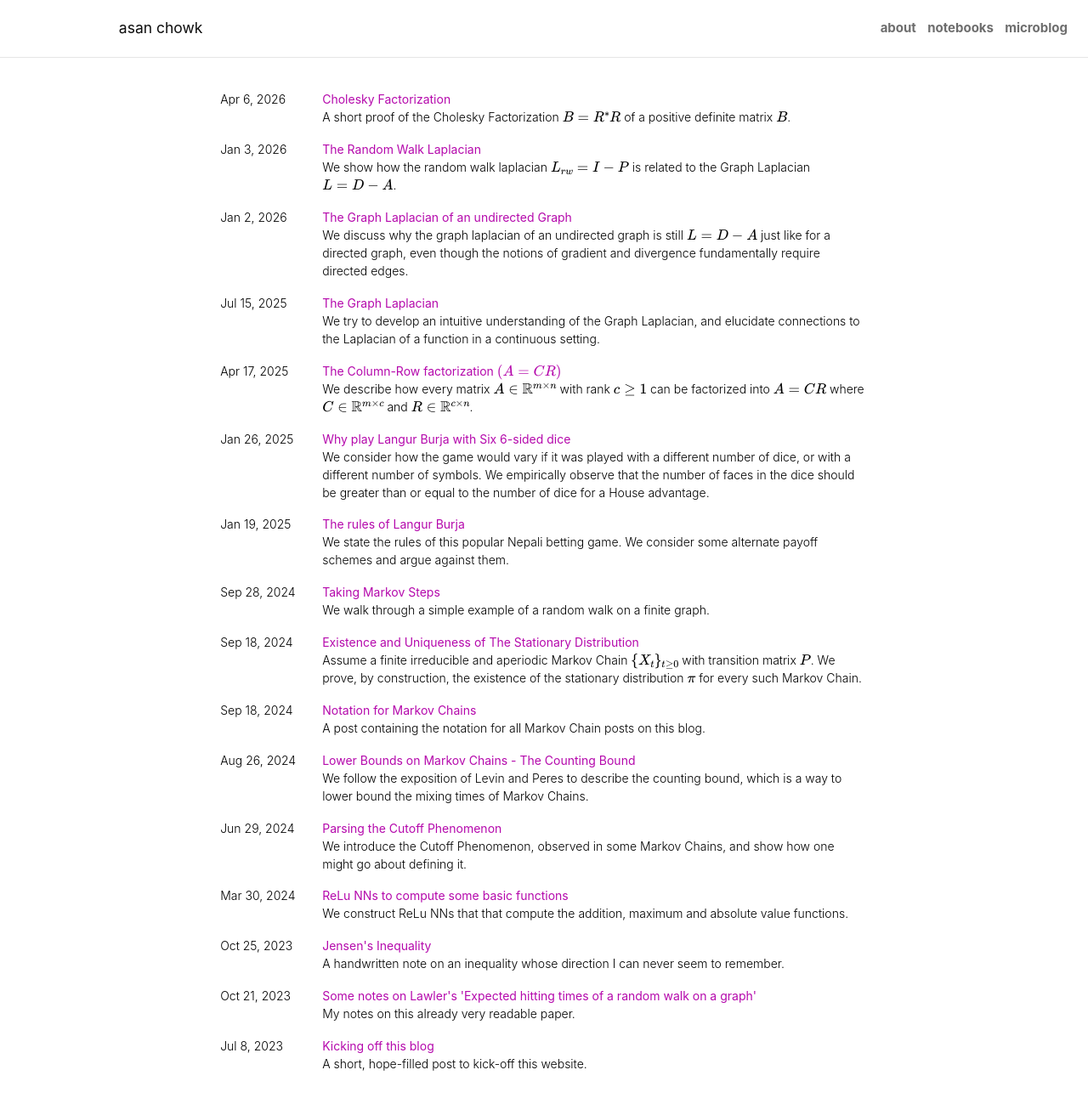
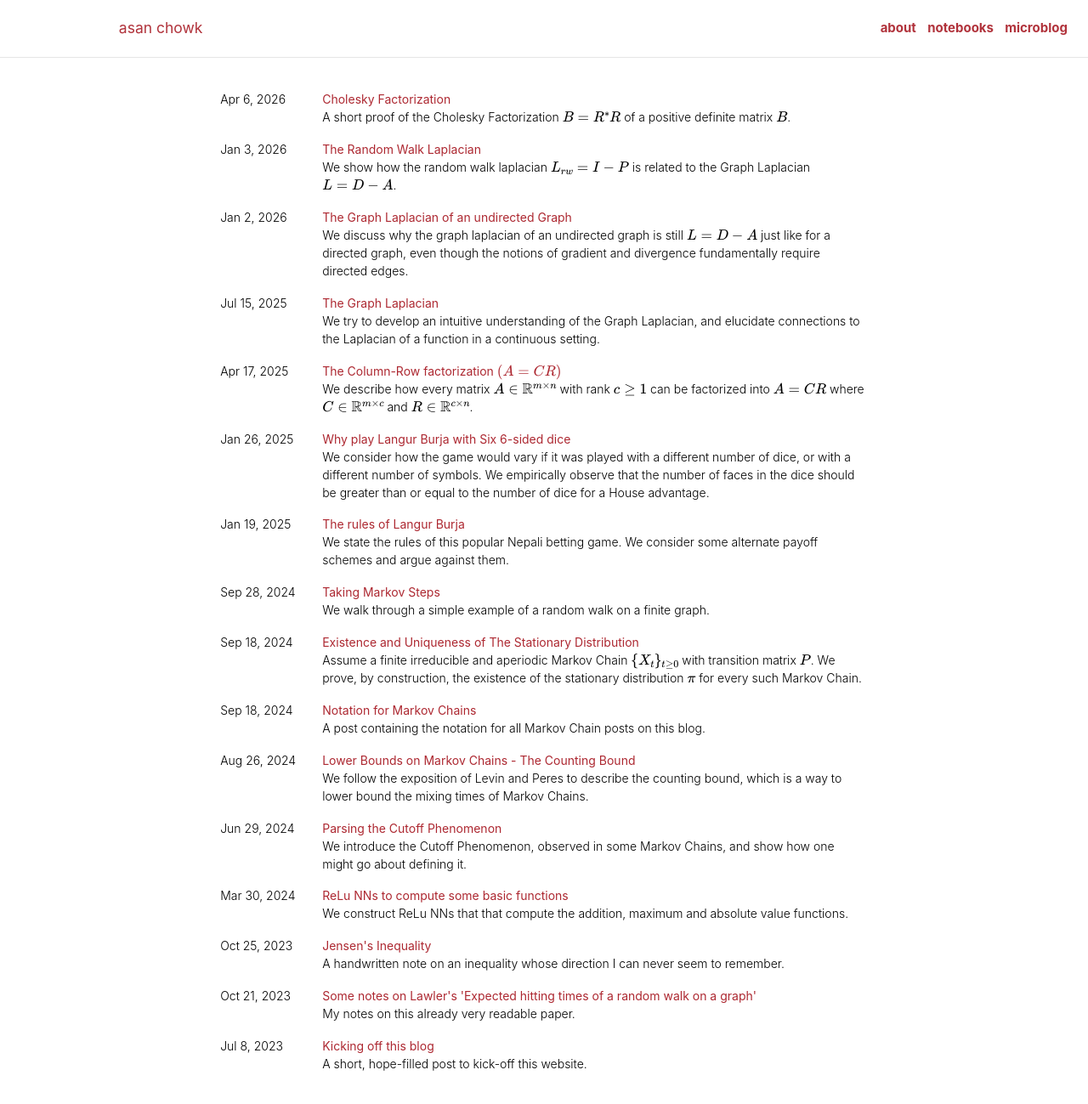
Before and after one commit to bsuwal/bsuwal.github.io, a Jekyll site: the page built from _pages/index.md, in a window 1280 px wide and 1380 px high. Shown: the top 1299 px of the window at 85% size. Built offline with Jekyll 4.4.1, drawn with Linux system fonts in a browser that asks for light colours; a style sheet for code colours, icons or effects is not loaded.

Commit message:
refactor, remove unused stuff

```diff
--- a/Gemfile
+++ b/Gemfile
@@ -2,17 +2,12 @@
 group :jekyll_plugins do
     gem 'jekyll'
     gem 'jekyll-archives'
-    gem 'jekyll-diagrams'
-    gem 'jekyll-email-protect'
     gem 'jekyll-feed'
-    gem 'jekyll-github-metadata'
     gem 'jekyll-imagemagick'
-    gem 'jekyll-paginate-v2'
     gem 'jekyll-scholar'
     gem 'jekyll-sitemap'
     gem 'jekyll-target-blank'
     gem 'jekyll-twitter-plugin'
-    gem 'jemoji'
     gem 'unicode_utils'
     gem 'webrick'
     gem 'htmlcompressor'
--- a/_config.yml
+++ b/_config.yml
@@ -1,9 +1,8 @@
 lang: en # the language of your site (for example: en, fr, cn, ru, etc.)
-icon: ⚛️  # the emoji used as the favicon (alternatively, provide image name in /assets/img/)
+icon: 🎲  # the emoji used as the favicon (alternatively, provide image name in /assets/img/)
 
 url: "https://asanchowk.github.io" # the base hostname & protocol for your site
 title: "asan chowk"
-repository: asanchowk/asanchowk.github.io
 
 # -----------------------------------------------------------------------------
 # Layout
@@ -22,7 +21,6 @@
 markdown: kramdown
 highlighter: rouge
 highlight_theme_light: github  # https://github.com/jwarby/jekyll-pygments-themes
-highlight_theme_dark: native  # https://github.com/jwarby/jekyll-pygments-themes
 kramdown:
   input: GFM
   syntax_highlighter_opts:
@@ -44,6 +42,11 @@
   - Gemfile
   - Gemfile.lock
   - vendor
+  - microblog
+
+# Site data (microblog/*.yml) lives outside the conventional _data folder;
+# excluded above so Jekyll doesn't also copy the raw yml into the built site.
+data_dir: microblog
 keep_files:
   - CNAME
   - .nojekyll
@@ -52,16 +55,11 @@
 # Plug-ins
 plugins:
   - jekyll-archives
-  - jekyll-diagrams
-  - jekyll-email-protect
   - jekyll-feed
-  - jekyll-github-metadata
   - jekyll-imagemagick
-  - jekyll-paginate-v2
   - jekyll-sitemap
   - jekyll-target-blank
   - jekyll-scholar
-  - jemoji
 
 # Sitemap settings
 defaults:
@@ -69,8 +67,6 @@
       path:            "assets/**/*.*"
     values:
       sitemap:         false
-# Extras
-github: [metadata]
 
 # -----------------------------------------------------------------------------
 # Jekyll optimization
@@ -126,23 +122,12 @@
   version: "4.6.1"
   integrity:
     css: "sha256-DF7Zhf293AJxJNTmh5zhoYYIMs2oXitRfBjY+9L//AY="
-    js: "sha256-SyTu6CwrfOhaznYZPoolVw2rxoY7lKYKQvqbtqN93HI="
 fontawesome:
   version: "5.15.4"
   integrity: "sha256-mUZM63G8m73Mcidfrv5E+Y61y7a12O5mW4ezU3bxqW4="
-jquery:
-  version: "3.6.0"
-  integrity: "sha256-/xUj+3OJU5yExlq6GSYGSHk7tPXikynS7ogEvDej/m4="
 mathjax:
   version: "3.2.0"
-masonry:
-  version: "4.2.2"
-  integrity: "sha256-Nn1q/fx0H7SNLZMQ5Hw5JLaTRZp0yILA/FRexe19VdI="
 mdb:
   version: "4.20.0"
   integrity:
     css: "sha256-jpjYvU3G3N6nrrBwXJoVEYI/0zw8htfFnhT9ljN3JJw="
-    js: "sha256-NdbiivsvWt7VYCt6hYNT3h/th9vSTL4EDWeGs5SN3DA="
-popper:
-  version: "2.11.2"
-  integrity: "sha256-l/1pMF/+J4TThfgARS6KwWrk/egwuVvhRzfLAMQ6Ds4="
--- a/_sass/_base.scss
+++ b/_sass/_base.scss
@@ -149,10 +149,10 @@
     }
   }
   .navbar-brand {
-    color: var(--global-text-color);
+    color: var(--global-theme-color);
     text-decoration: none;
     &:hover {
-      color: var(--global-hover-color);
+      color: var(--global-text-color);
       // Beats Bootstrap's `.font-weight-lighter` utility class on the
       // brand link, which sets font-weight with !important.
       font-weight: bold !important;
@@ -230,14 +230,14 @@
   margin-bottom: 15px;
 }
 .nav a {
-  color: rgba(0, 0, 0, 0.6);
+  color: var(--global-theme-color);
   text-decoration: none;
   border-bottom: none;
   font-size: 15px;
 }
 .nav a:hover {
   font-weight: bold;
-  color: var(--global-hover-color);
+  color: var(--global-text-color);
 }
 .nav ul {
   list-style-type: none;
--- a/_sass/_layout.scss
+++ b/_sass/_layout.scss
@@ -29,8 +29,6 @@
   max-width: $max-content-width;
 }
 
-// TODO: redefine content layout.
-
 // Short, centered rule used to separate microposts.
 .micropost-divider {
   width: 60px;
--- a/_sass/_themes.scss
+++ b/_sass/_themes.scss
@@ -7,7 +7,7 @@
   --global-code-bg-color: #{$code-bg-color-light};
   --global-text-color: #{$black-color};
   --global-text-color-light: #{$grey-color};
-  --global-theme-color: #{$purple-color};
-  --global-hover-color: #{$purple-color};
+  --global-theme-color: #{$theme-color};
+  --global-hover-color: #{$theme-color};
   --global-divider-color: rgba(0,0,0,.1);
 }
--- a/_sass/_variables.scss
+++ b/_sass/_variables.scss
@@ -5,28 +5,10 @@
 
 
 // Colors
-$red-color:           #FF3636 !default;
-$red-color-dark:      #B71C1C !default;
-$orange-color:        #F29105 !default;
-$blue-color:          #0076df !default;
-$blue-color-dark:     #00369f !default;
-$cyan-color:          #2698BA !default;
-$light-cyan-color:    lighten($cyan-color, 25%);
-$green-color:         #00ab37 !default;
-$green-color-lime:    #B7D12A !default;
-$green-color-dark:    #009f06 !default;
-$green-color-light:   #ddffdd !default;
-$green-color-bright:  #11D68B !default;
-$purple-color:        #B509AC !default;
-$light-purple-color:  lighten($purple-color, 25%);
-$pink-color:          #f92080 !default;
-$pink-color-light:    #ffdddd !default;
-$yellow-color:        #efcc00 !default;
+$theme-color:         #AD2831 !default;
 
 $grey-color:          #828282 !default;
-$grey-color-light:    lighten($grey-color, 40%);
 $grey-color-dark:     #1C1C1D;
-$grey-900:            #212529;
 
 $white-color: #ffffff !default;
 $black-color: #000000 !default;
@@ -35,4 +17,3 @@
 // Theme colors
 
 $code-bg-color-light:     rgba($grey-color-dark, 0.05);
-$code-bg-color-dark:      #2c3237 !default;
```
Also changed, not shown: _pages/microblog.md (+1 -1 lines), assets/js/common.js (deleted, +0 -9 lines), assets/js/masonry.js (deleted, +0 -12 lines), Gemfile.lock, microblog/micro2025.yml (renamed from _data/microblog/micro2025.yml).
